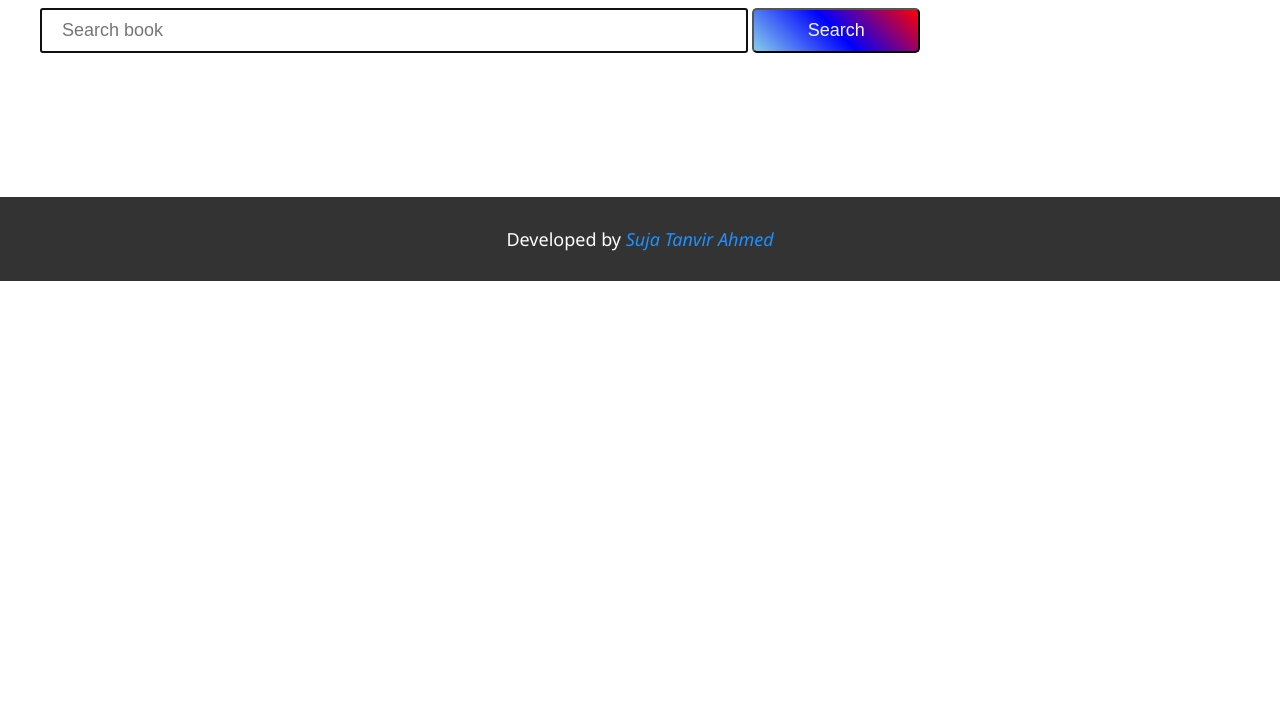
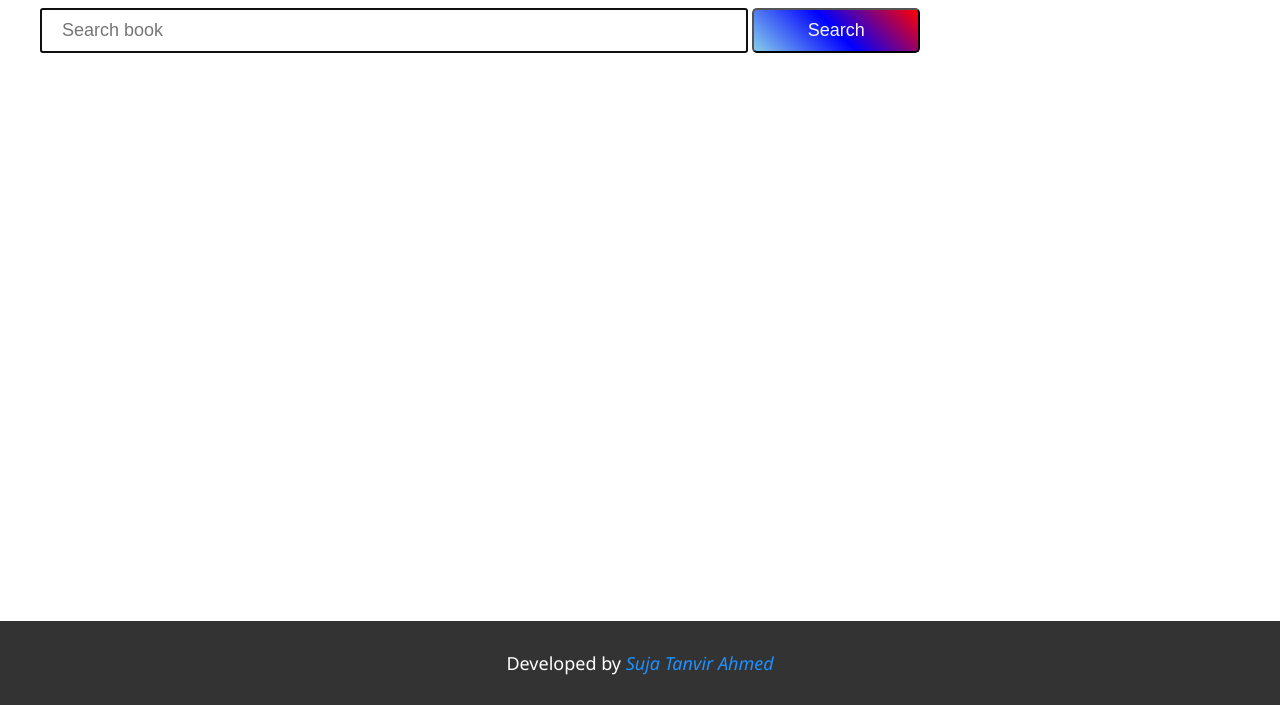
Before and after one commit to SujaTanvirAhmed/book-archive, a plain HTML site: page index.html in a window 1280 px wide. Shown: the part 95-800 px from the top of the page. Drawn offline with Linux system fonts and the light colour scheme.

Commit message:
corrected footer positioning

```diff
--- a/css/style.css
+++ b/css/style.css
@@ -170,7 +170,10 @@ th, td {
 
 /* footer */
 footer {
+    position: absolute;
+    bottom: 0;
     margin-top: 50px;
+    width: 100%;
     background-color: #333;
     color: #fff;
 }
--- a/index.html
+++ b/index.html
@@ -70,7 +70,7 @@
         </div>
     </main>
 
-    <footer>
+    <footer id="footer">
         <p>Developed by <span>Suja Tanvir Ahmed</span></p>
     </footer>
 
--- a/js/script.js
+++ b/js/script.js
@@ -1,5 +1,6 @@
 const message = document.getElementById("message");
 let msg = "";
+const footer = document.getElementById("footer");
 const loader = document.getElementById("loader");
 const searchResult = document.getElementById("search-result");
 const searchButton = document.getElementById("search-btn");
@@ -123,6 +124,7 @@ const handleData = data => {
         });
 
         searchResult.style.display = "block";
+        footer.style.position = "relative";
     }
 
     toggleLoader("off");
```
